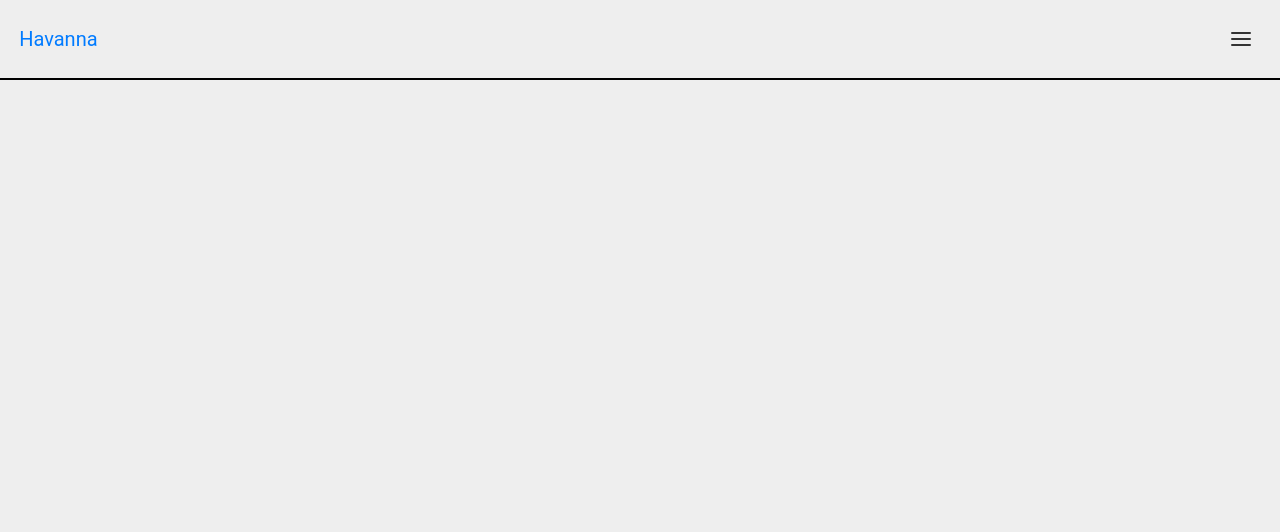
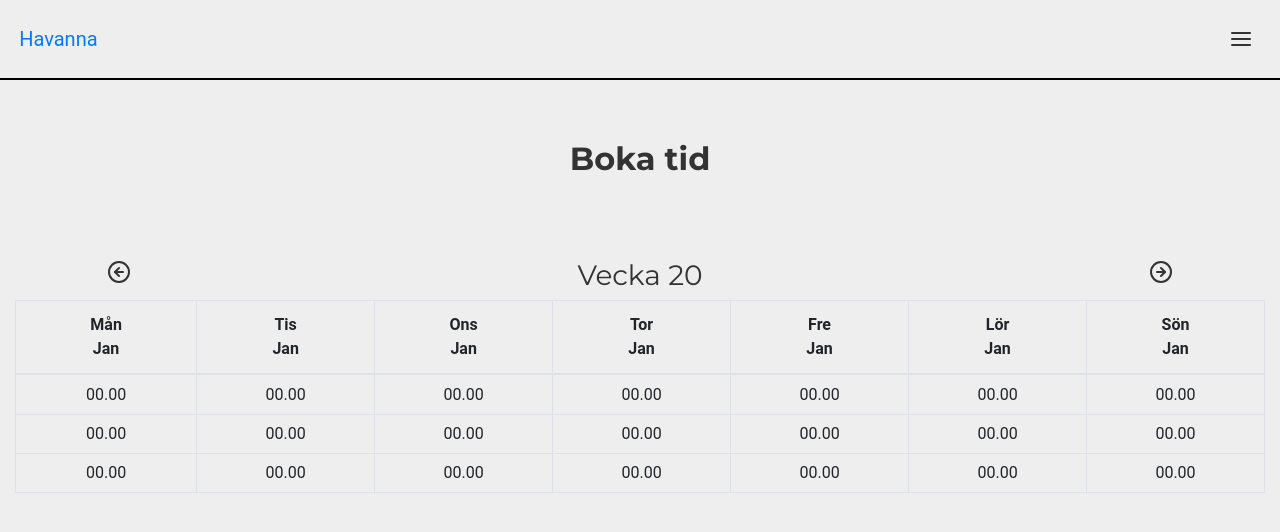
Before and after one commit to KevinCarvajal/Bokningssida, a React (Create React App) app in the folder my-app/: page /BookPage in a window 1280 px wide. Shown: the top 532 px of the page. Built offline with nearby package versions, Linux system fonts and the light colour scheme.

Commit message:
BookPage / Calendar Startup
Created a design of Calendar and added a Page for the component.

```diff
--- a/my-app/src/App.js
+++ b/my-app/src/App.js
@@ -10,6 +10,7 @@ import LoginPage from "./views/LoginPage";
 import RegisterPage from "./views/RegisterPage";
 import ContactPage from "./views/ContactPage";
 import EventPage from "./views/EventPage";
+import BookPage from "./views/BookPage";
 
 const App = () => {
   return (
@@ -23,6 +24,7 @@ const App = () => {
             <Route exact path="/RegisterPage" component={RegisterPage} />
             <Route exact path="/ContactPage" component={ContactPage}/>
             <Route exact path="/EventPage" component={EventPage}/>
+            <Route exact path="/BookPage" component={BookPage}/>
           </Switch>
         </main>
       </div>
--- /dev/null
+++ b/my-app/src/components/Calendar/index.js
@@ -0,0 +1,88 @@
+import React from "react";
+import { Row, Table, Col } from "reactstrap";
+import {ArrowLeftCircle, ArrowRightCircle} from "react-feather"
+
+const Calendar = () => {
+
+
+  return (
+    <div className="Calendar">
+        <Col>
+        <Row className="text-center">
+            <Col xs={2}><ArrowLeftCircle/></Col>
+            <Col xs={8}>
+            <h3>Vecka 20</h3>
+            </Col>
+            <Col xs={2}><ArrowRightCircle/></Col>
+        </Row>
+        <Row>
+      <Table bordered hover responsive>
+  <thead>
+    <tr>
+      <th>
+         <p className="day">Mån</p>
+         <p className="year">Jan</p>
+      </th>
+      <th>
+         <p className="day">Tis</p>
+         <p className="year">Jan</p>
+      </th>
+      <th>
+        <p className="day">Ons</p>
+        <p className="year">Jan</p>
+      </th>
+      <th>
+         <p className="day">Tor</p>
+         <p className="year">Jan</p>
+      </th>
+      <th>
+         <p className="day">Fre</p>
+         <p className="year">Jan</p>
+      </th>
+      <th>
+        <p className="day">Lör</p>
+        <p className="year">Jan</p>
+      </th>
+      <th>
+         <p className="day">Sön</p>
+         <p className="year">Jan</p>
+      </th>
+    </tr>
+  </thead>
+  <tbody>
+    <tr>
+      <td>00.00</td>
+      <td>00.00</td>
+      <td>00.00</td>
+      <td>00.00</td>
+      <td>00.00</td>
+      <td>00.00</td>
+      <td>00.00</td>
+    </tr>
+    <tr>
+    <td>00.00</td>
+    <td>00.00</td>
+    <td>00.00</td>
+    <td>00.00</td>
+    <td>00.00</td>
+    <td>00.00</td>
+    <td>00.00</td>
+    </tr>
+    <tr>
+    <td>00.00</td>
+    <td>00.00</td>
+    <td>00.00</td>
+    <td>00.00</td>
+    <td>00.00</td>
+    <td>00.00</td>
+    <td>00.00</td>
+    </tr>
+  </tbody>
+</Table>
+      </Row>
+        </Col>
+    </div>
+  );
+};
+
+export default Calendar;
--- /dev/null
+++ b/my-app/src/components/Calendar/styles.scss
@@ -0,0 +1,6 @@
+.table{
+    text-align: center;
+    td{
+        padding: 0.45rem;
+    }
+}
--- a/my-app/src/components/Header/index.js
+++ b/my-app/src/components/Header/index.js
@@ -24,16 +24,19 @@ const Header = () => {
         <Collapse isOpen={!collapsed} navbar>
           <Nav navbar>
             <NavItem>
-              <Link to="/LoginPage">Login</Link>
+              <Link to="/LoginPage">Logga in</Link>
             </NavItem>
             <NavItem>
-              <Link to="/RegisterPage">Register</Link>
+              <Link to="/RegisterPage">Registrera</Link>
             </NavItem>
             <NavItem>
-              <Link to="/ContactPage">Contact</Link>
+              <Link to="/ContactPage">Kontakta oss</Link>
             </NavItem>
             <NavItem>
-              <Link to="/EventPage">Events</Link>
+              <Link to="/EventPage">Tjänster</Link>
+            </NavItem>
+            <NavItem>
+              <Link to="/BookPage">Booka</Link>
             </NavItem>
           </Nav>
         </Collapse>
--- a/my-app/src/sass/styles.scss
+++ b/my-app/src/sass/styles.scss
@@ -10,7 +10,7 @@
 
 // Components Styling
 @import "../components/Header/styles";
-
+@import "../components//Calendar/styles";
 
 // Views Styling
 @import "../views/StartPage/styles";
--- /dev/null
+++ b/my-app/src/views/BookPage/index.js
@@ -0,0 +1,17 @@
+import React from "react";
+import { Container } from "reactstrap";
+
+//component
+import Calendar from "../../components/Calendar";
+
+
+const BookPage = () => {
+  return (
+    <Container fluid className="BookPage">
+      <h2 className="page-title">Boka tid</h2>
+      <Calendar/>
+    </Container>
+  );
+};
+
+export default BookPage;
--- a/my-app/src/views/EventPage/index.js
+++ b/my-app/src/views/EventPage/index.js
@@ -1,6 +1,7 @@
 import React from "react";
 import { Container, Row, Card, CardImg, CardText, CardBody,
   CardTitle, CardSubtitle, Button, Col } from "reactstrap";
+
 
   import Dans from "../../images/Danslokal.jpg";
   import Repan  from "../../images/Repan.jpg";
```
Also changed, not shown: my-app/src/views/BookPage/styles.scss (added).
